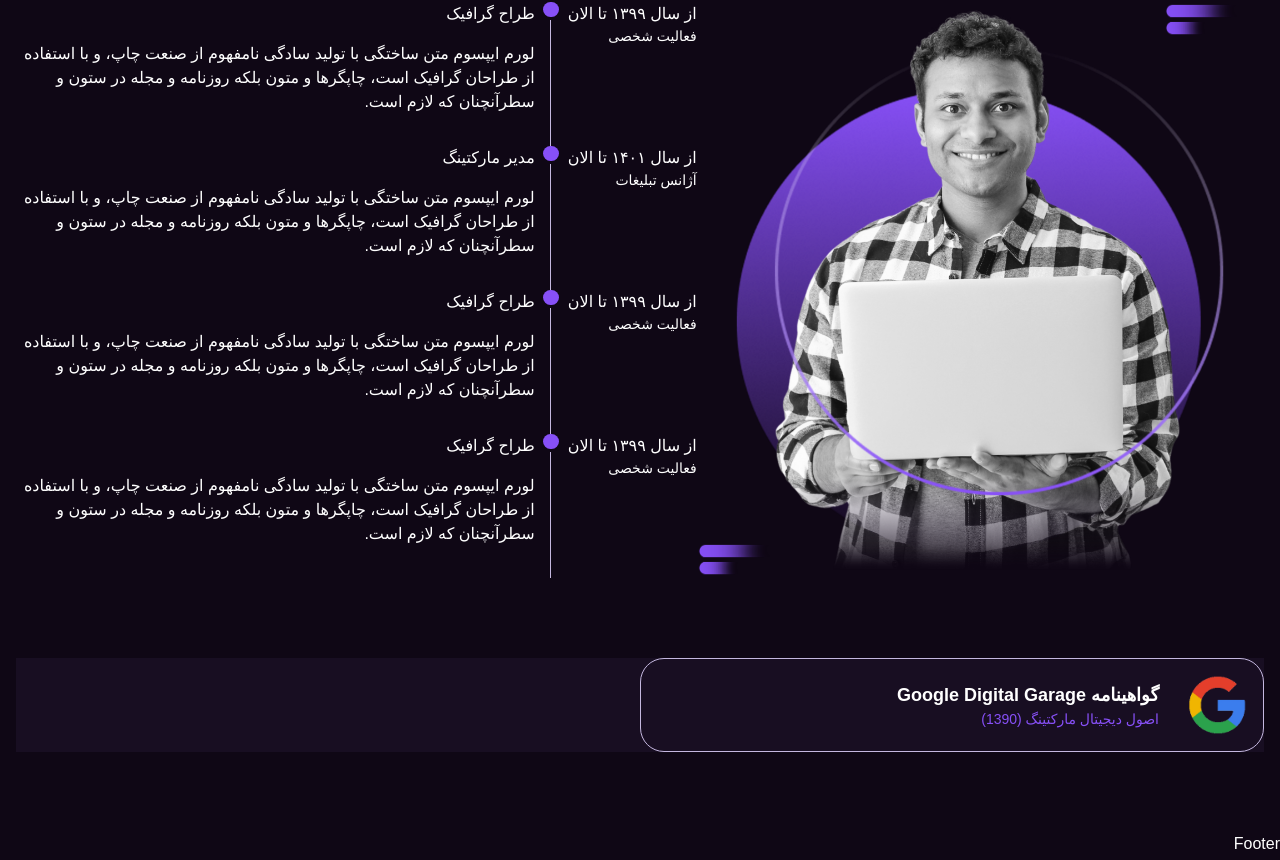
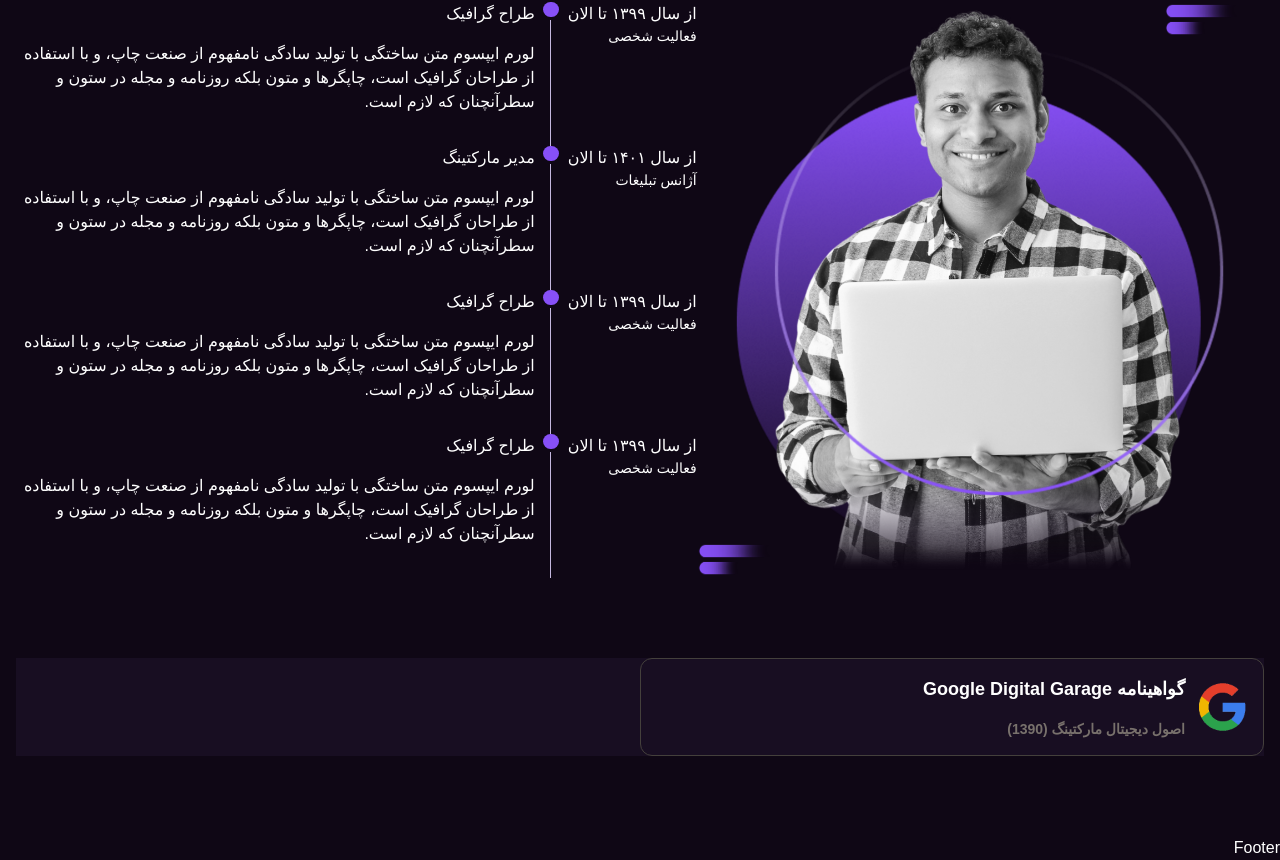
Before and after one commit to matinsekhavat/portfolio, a Next.js app: page / in a window 1280 px wide. Shown: the part 2226-3086 px from the top of the page. Built offline with nearby package versions, Linux system fonts and the light colour scheme; a web font is replaced by a local one.

Commit message:
implement all certificate ui and validation props in ts

```diff
--- a/app/_features/Certificate/CertificateItem.tsx
+++ b/app/_features/Certificate/CertificateItem.tsx
@@ -16,13 +16,13 @@ function CertificateItem({
   description,
 }: CertificateItemProps) {
   return (
-    <div className="flex items-center gap-2 border border-accent-200 rounded-3xl p-4 overflow-hidden">
-      <div className="w-20">
-        <Image src={logoSrc} width={60} height={60} alt={logoAlt} />
+    <div className="flex items-center gap-3 border border-stone-700 rounded-xl p-4 overflow-hidden">
+      <div>
+        <Image src={logoSrc} width={50} height={50} alt={logoAlt} />
       </div>
-      <div className="flex-1 flex flex-col">
+      <div className="flex-1 flex flex-col gap-4">
         <h1 className="text-lg font-bold text-white">{title}</h1>
-        <p className="text-accent-800 text-sm">{description}</p>
+        <p className="text-stone-500 font-semibold text-sm">{description}</p>
       </div>
     </div>
   );
```
